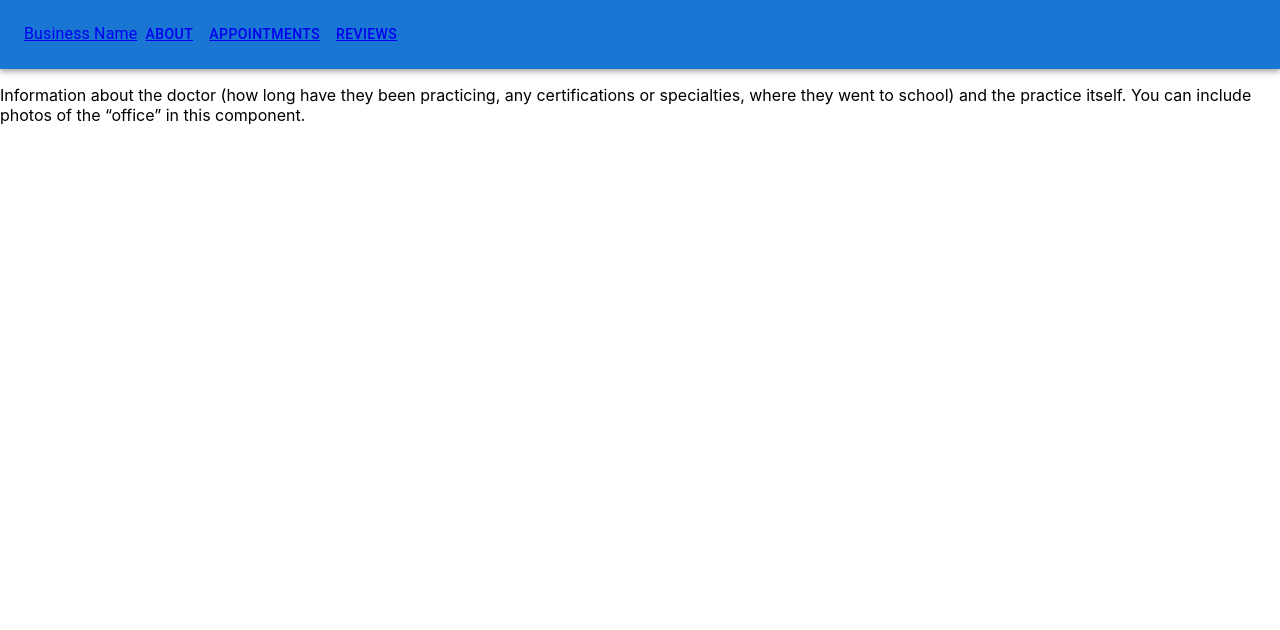
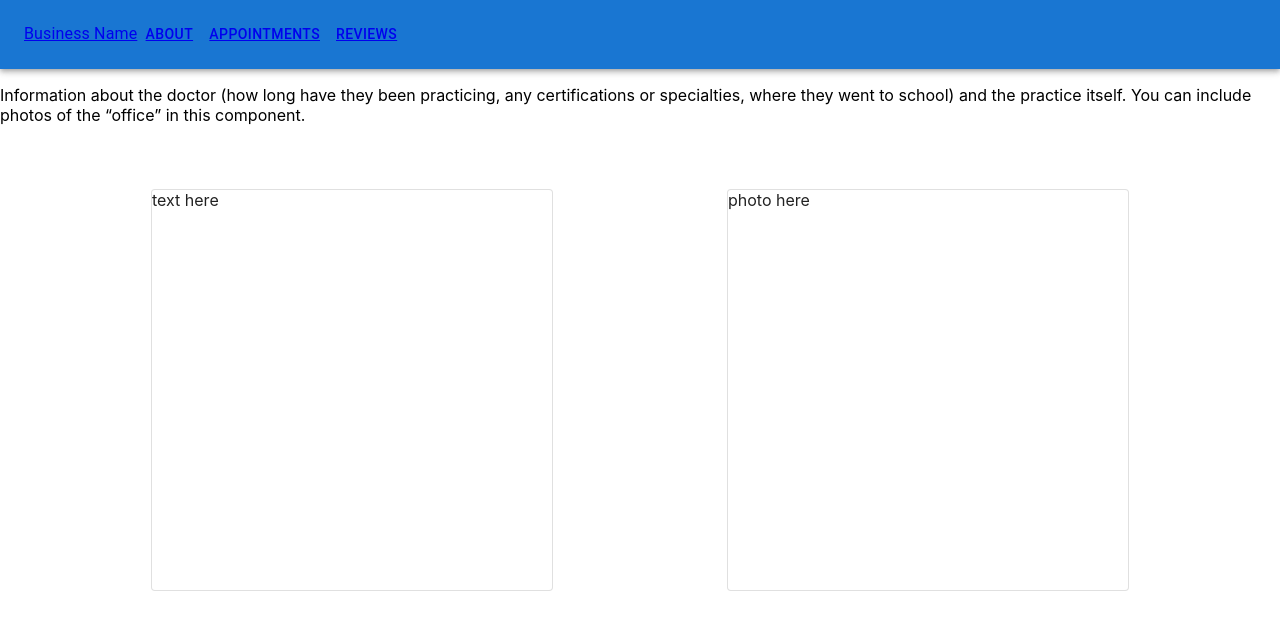
Before and after one commit to chystarr/ui-ux-midterm, a React (Create React App) app: page /about in a window 1280 px wide. Shown: the top 630 px of the page. Built offline with nearby package versions, Linux system fonts and the light colour scheme.

Commit message:
Set up layout for About page using Material UI components

```diff
--- a/src/components/About.js
+++ b/src/components/About.js
@@ -1,10 +1,38 @@
+import Container from '@mui/material/Container';
+import Paper from '@mui/material/Paper';
+import Box from '@mui/material/Box';
+
 function About() {
     return (
-      <div>
+      <div> {/* Replace outer div element with ThemeProvider component later */}
         <p>Information about the doctor (how long have they been practicing, any certifications
         or specialties, where they went to school) and the practice itself. You can include
         photos of the “office” in this component.</p>
+
+        <Container>
+          <Box
+            sx={{
+              display: 'flex',
+              flexDirection: {xs: 'column', md: 'row'},
+              justifyContent: 'space-around',
+              alignItems: 'center',
+              '& > :not(style)': {
+                width: 400,
+                height: 400,
+                my: 6,
+              },
+            }}
+          >
+            <Paper variant='outlined'>
+              text here
+            </Paper>
+            <Paper variant='outlined'>
+              photo here
+            </Paper>
+          </Box>
+        </Container>
       </div>
+
     ) ;
   }
 
```
Also changed, not shown: 1 other file (tests, documents, lock files or other folders).
